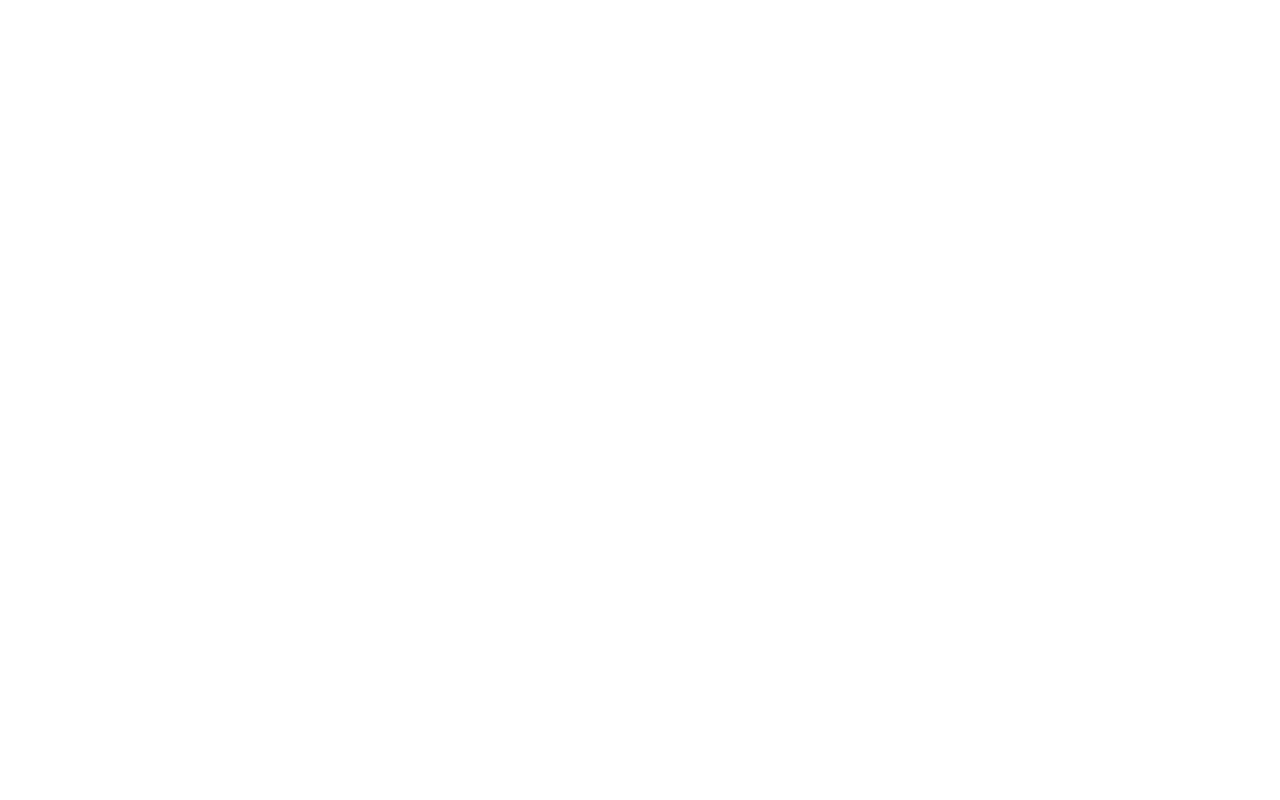
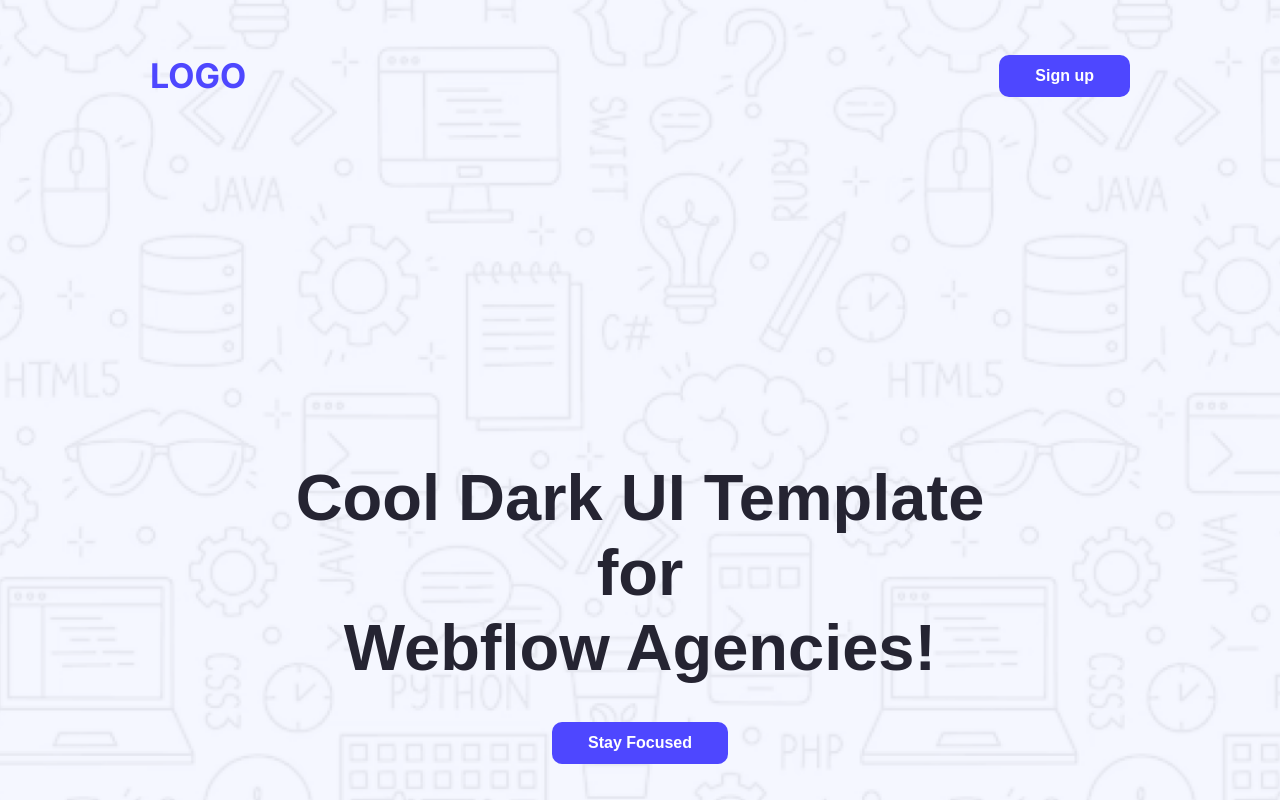
Before and after one commit to DipuGH/assignment--1, a plain HTML site: page index.html in a window 1280 px wide. Drawn offline with Linux system fonts and the light colour scheme.

Commit message:
banner section

```diff
--- a/index.html
+++ b/index.html
@@ -5,11 +5,25 @@
     <meta name="viewport" content="width=device-width, initial-scale=1.0">
     <title>Assignment - 1</title>
 
+    <link rel="preconnect" href="https://fonts.googleapis.com">
+<link rel="preconnect" href="https://fonts.gstatic.com" crossorigin>
+<link href="https://fonts.googleapis.com/css2?family=Inter:ital,opsz,wght@0,14..32,100..900;1,14..32,100..900&display=swap" rel="stylesheet">
+
     <link rel="stylesheet" href="style.css">
 
 </head>
 <body>
-    <header>
+    <header class="hero-bg">
+            <nav>
+                <h3 class=" logo logo-font">LOGO</h3>
+                <ul>
+                    <li><a href="#"> <button class="raleway-font btn-primary">Sign up</button></a></li>
+                </ul>
+            </nav>
+            <div class="raleway-font hero-section">
+                <p class="hero-content">Cool Dark UI Template for <br> Webflow Agencies!</p>
+                <button class="btn-primary">Stay Focused</button>
+            </div>
 
     </header>
 
--- a/style.css
+++ b/style.css
@@ -2,3 +2,66 @@
     margin: 0px;
     padding: 0px;
 }
+
+/* Shared styles */
+
+.raleway-font {
+  font-family: "Raleway", sans-serif;
+  font-optical-sizing: auto;
+  /* font-weight: <weight>; */
+  font-style: normal;
+}
+.btn-primary {
+    background-color: #4E47FF;
+    font-weight: bold;
+    font-size: 16px;
+    color: white;
+    border: none;
+    padding: 12px 36px;
+    border-radius: 10px;
+
+}
+
+
+/* Border styies */
+.hero-bg{
+    background-image:url("./image/Hero-bg.png");
+    height:100vh;
+    background-size: cover;
+    background-position: center;
+    background-repeat: no-repeat;
+    margin-top: 0px;
+}
+nav{
+    display: flex;
+    justify-content: space-between;
+    align-items: center;
+    margin: 0px 150px;
+    padding: 50px 0px;
+}
+.logo{
+     font-family: "Inter", sans-serif;
+     font-optical-sizing: auto;
+  /* font-weight: <weight>; */
+    font-style: normal;
+    font-weight: 700;
+    line-height: 150%;
+    font-size: 34px;
+    color: #4E47FF;
+}
+nav ul li{
+    text-decoration: none;
+    list-style: none;
+}
+.hero-content{
+    font-weight: bold;
+    font-size: 65px;
+    color: #252432;
+}
+.hero-section{
+    margin: 309px 276px 236px 276px;
+    text-align: center;
+}
+div button {
+    margin-top: 37px;
+}
```
